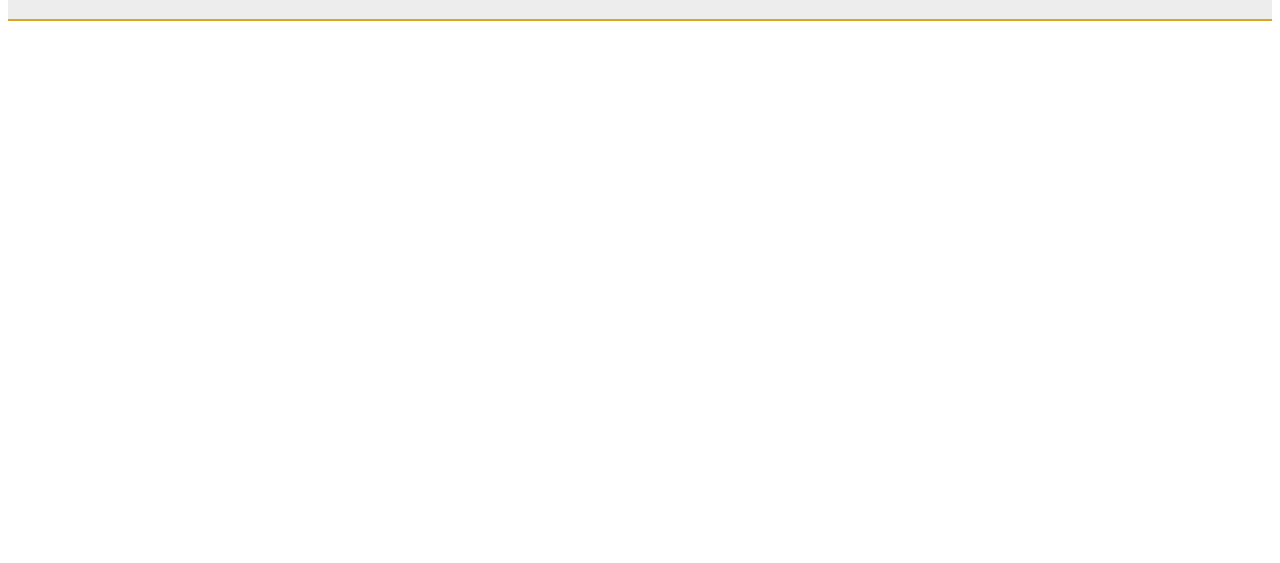
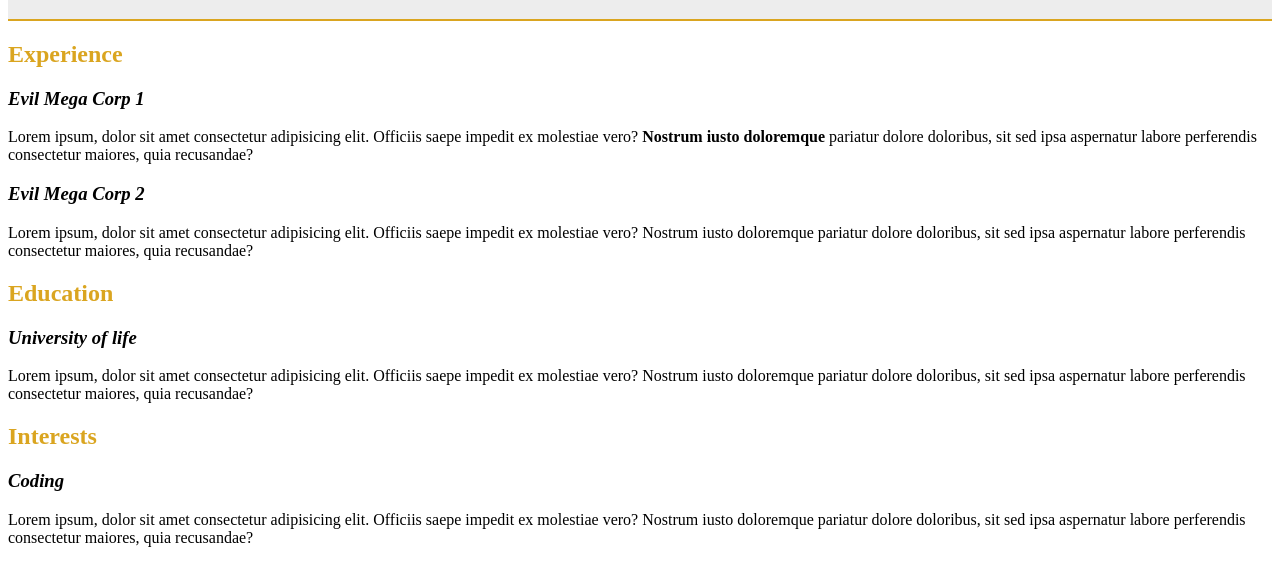
Before and after one commit to costanzazanoletti/jana60-htmlcss-curriculum-vitae, a plain HTML site: page index.html in a window 1280 px wide. Shown: the part 323-886 px from the top of the page. Before the commit the page ends 800 px from the top, so only its background shows below. Drawn offline with Linux system fonts and the light colour scheme.

Commit message:
sezioni main

```diff
--- a/index.html
+++ b/index.html
@@ -17,13 +17,48 @@
     <!-- inizio main -->
     <main>
       <!-- inizio section experience -->
-      <section></section>
+      <section>
+        <h2>Experience</h2>
+        <h3>Evil Mega Corp 1</h3>
+        <p>
+          Lorem ipsum, dolor sit amet consectetur adipisicing elit. Officiis
+          saepe impedit ex molestiae vero?
+          <strong>Nostrum iusto doloremque</strong> pariatur dolore doloribus,
+          sit sed ipsa aspernatur labore perferendis consectetur maiores, quia
+          recusandae?
+        </p>
+        <h3>Evil Mega Corp 2</h3>
+        <p>
+          Lorem ipsum, dolor sit amet consectetur adipisicing elit. Officiis
+          saepe impedit ex molestiae vero? Nostrum iusto doloremque pariatur
+          dolore doloribus, sit sed ipsa aspernatur labore perferendis
+          consectetur maiores, quia recusandae?
+        </p>
+      </section>
       <!-- fine section experience -->
       <!-- inizio section education -->
-      <section></section>
+      <section>
+        <h2>Education</h2>
+        <h3>University of life</h3>
+        <p>
+          Lorem ipsum, dolor sit amet consectetur adipisicing elit. Officiis
+          saepe impedit ex molestiae vero? Nostrum iusto doloremque pariatur
+          dolore doloribus, sit sed ipsa aspernatur labore perferendis
+          consectetur maiores, quia recusandae?
+        </p>
+      </section>
       <!-- fine section education -->
       <!-- inizio section interests -->
-      <section></section>
+      <section>
+        <h2>Interests</h2>
+        <h3>Coding</h3>
+        <p>
+          Lorem ipsum, dolor sit amet consectetur adipisicing elit. Officiis
+          saepe impedit ex molestiae vero? Nostrum iusto doloremque pariatur
+          dolore doloribus, sit sed ipsa aspernatur labore perferendis
+          consectetur maiores, quia recusandae?
+        </p>
+      </section>
       <!-- fine section interests -->
     </main>
     <!-- fine main -->
--- a/style.css
+++ b/style.css
@@ -1,6 +1,12 @@
 /* commons */
 .text-center {
   text-align: center;
+}
+h2 {
+  color: goldenrod;
+}
+h3 {
+  font-style: italic;
 }
 /* fine commons */
 /* inizio stile header */
```
